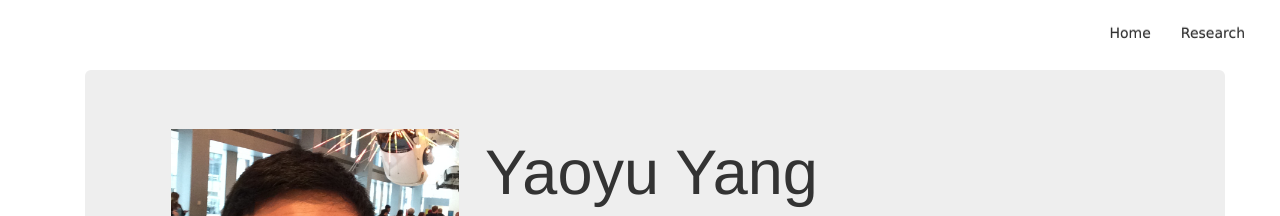
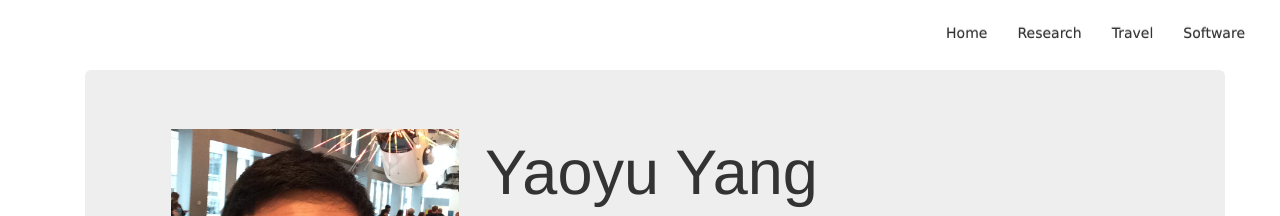
Before and after one commit to yaoyuyang/yaoyuyang.github.io, a Jekyll site: the page built from index.html, in a window 1280 px wide. Shown: the top 216 px of the page. Built offline with Jekyll 4.4.1, drawn with Linux system fonts in a browser that asks for light colours.

Commit message:
Update default.html

```diff
--- a/_layouts/default.html
+++ b/_layouts/default.html
@@ -28,6 +28,8 @@
           <ul class="nav navbar-nav pull-right">
             <li id='nav-index'><a class="extra" href="/index.html">Home</a></li>
             <li id='nav-index'><a class="extra" href="/research.html">Research</a></li>
+            <li id='nav-index'><a class="extra" href="/research.html">Travel</a></li>
+            <li id='nav-index'><a class="extra" href="/research.html">Software</a></li>
             <!-- <li id='nav-courses'><a class="extra" href="/courses.html">Courses</a></li> -->
           </ul>
         </div>
```
